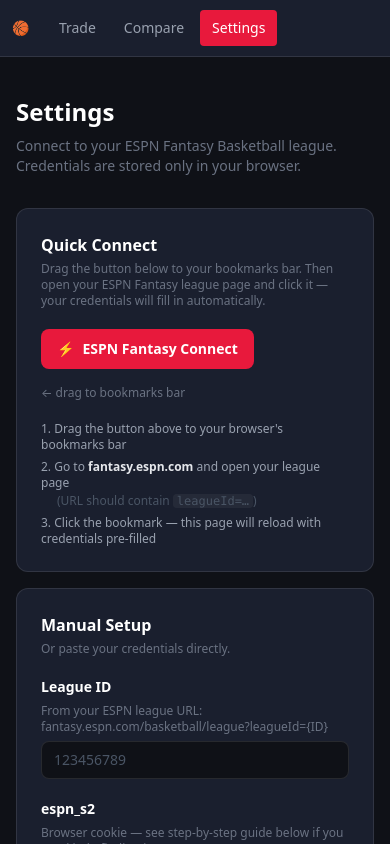
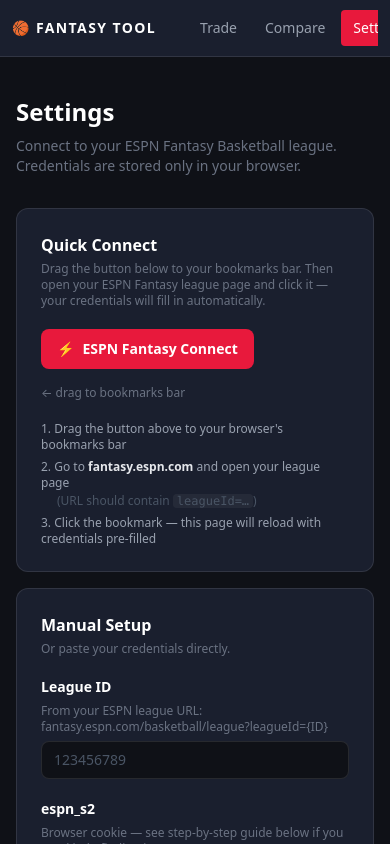
Before and after one commit to omriab1/fantasy-tool, a Next.js app: page /settings in a window 390 px wide. Shown: the top 844 px of the page. Built offline with nearby package versions, Linux system fonts and the light colour scheme.

Commit message:
Keep full logo, only scroll tabs on mobile

```diff
--- a/components/NavTabs.tsx
+++ b/components/NavTabs.tsx
@@ -15,9 +15,8 @@
   return (
     <nav className="fixed top-0 left-0 right-0 z-50 bg-[#1a1f2e] border-b border-white/10">
       <div className="max-w-5xl mx-auto flex items-center h-14 px-3">
-        <span className="text-white font-bold text-sm tracking-widest uppercase mr-4 sm:mr-8 shrink-0">
-          <span className="hidden sm:inline">🏀 Fantasy Tool</span>
-          <span className="sm:hidden">🏀</span>
+        <span className="text-white font-bold text-sm tracking-widest uppercase mr-8 shrink-0">
+          🏀 Fantasy Tool
         </span>
         <div className="flex gap-1 overflow-x-auto">
           {TABS.map((tab) => {
```
